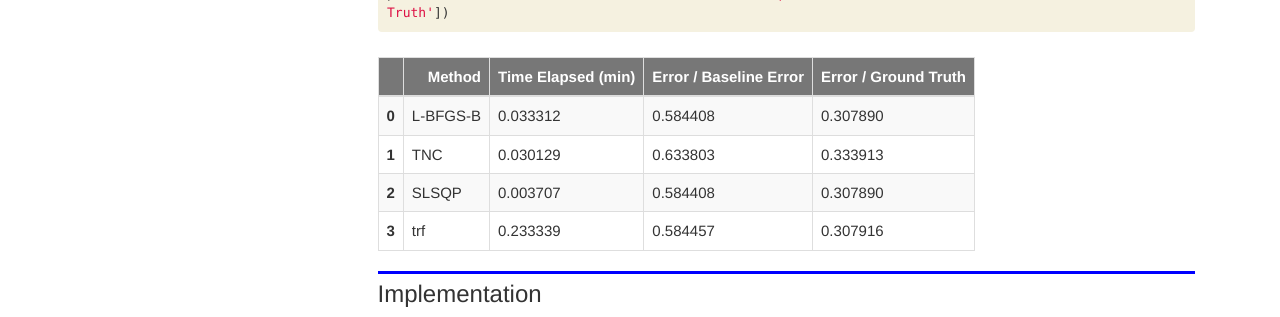
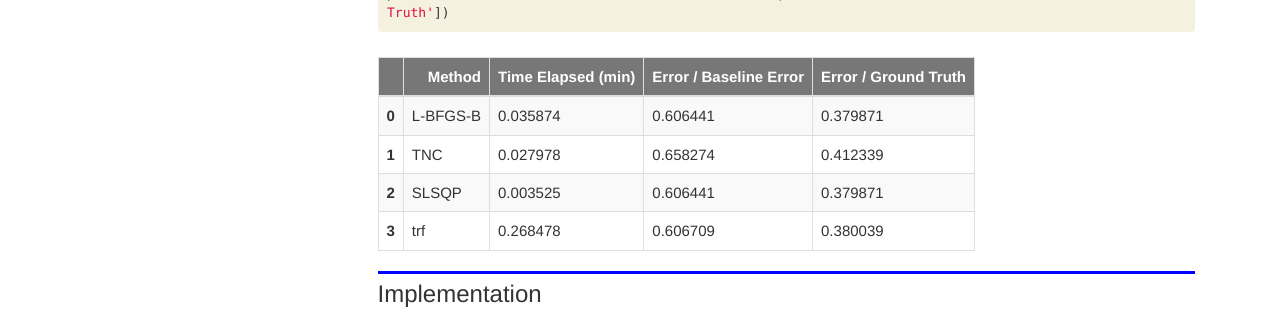
Before and after one commit to MannLabs/alphapept, a Jekyll site: the page built from docs/quantification.html, in a window 1280 px wide and 900 px high, scrolled down 2755 px. Shown: the part 153-470 px from the top of the window. Built offline with Jekyll 4.4.1, drawn with Linux system fonts in a browser that asks for light colours; nearby versions of some CDN libraries; comment, search, counter and statistics services are not loaded; some of the changed text lies outside the part shown.

Commit message:
FIX docs update

```diff
--- a/docs/_data/sidebars/home_sidebar.yml
+++ b/docs/_data/sidebars/home_sidebar.yml
@@ -9,9 +9,6 @@ entries:
     - output: web,pdf
       title: Overview
       url: /
-    - output: web,pdf
-      title: AlphaPept
-      url: /.~index
     - output: web,pdf
       title: Settings
       url: /settings
--- a/docs/feature_finding.html
+++ b/docs/feature_finding.html
@@ -2199,7 +2199,7 @@ A minimum is returned if the ratio of lower of the surrounding maxima to the min
 
 
 <div class="output_markdown rendered_html output_subarea ">
-<h4 id="extract_bruker" class="doc_header"><code>extract_bruker</code><a href="https://github.com/mannlabs/alphapept/tree/master/alphapept/feature_finding.py#L1329" class="source_link" style="float:right">[source]</a></h4><blockquote><p><code>extract_bruker</code>(<strong><code>file</code></strong>, <strong><code>ff_dir</code></strong>=<em><code>'./ext/bruker/FF/'</code></em>, <strong><code>config</code></strong>=<em><code>'default.config'</code></em>)</p>
+<h4 id="extract_bruker" class="doc_header"><code>extract_bruker</code><a href="https://github.com/mannlabs/alphapept/tree/master/alphapept/feature_finding.py#L1329" class="source_link" style="float:right">[source]</a></h4><blockquote><p><code>extract_bruker</code>(<strong><code>file</code></strong>, <strong><code>ff_dir</code></strong>=<em><code>'ext/bruker/FF/'</code></em>, <strong><code>config</code></strong>=<em><code>'default.config'</code></em>)</p>
 </blockquote>
 <p>Call Bruker Feautre Finder via subprocess</p>
 
--- a/docs/quantification.html
+++ b/docs/quantification.html
@@ -314,30 +314,30 @@ We employ different solvers to recover the normalization parameters.</p>
     <tr>
       <th>0</th>
       <td>L-BFGS-B</td>
-      <td>0.033312</td>
-      <td>0.584408</td>
-      <td>0.307890</td>
+      <td>0.035874</td>
+      <td>0.606441</td>
+      <td>0.379871</td>
     </tr>
     <tr>
       <th>1</th>
       <td>TNC</td>
-      <td>0.030129</td>
-      <td>0.633803</td>
-      <td>0.333913</td>
+      <td>0.027978</td>
+      <td>0.658274</td>
+      <td>0.412339</td>
     </tr>
     <tr>
       <th>2</th>
       <td>SLSQP</td>
-      <td>0.003707</td>
-      <td>0.584408</td>
-      <td>0.307890</td>
+      <td>0.003525</td>
+      <td>0.606441</td>
+      <td>0.379871</td>
     </tr>
     <tr>
       <th>3</th>
       <td>trf</td>
-      <td>0.233339</td>
-      <td>0.584457</td>
-      <td>0.307916</td>
+      <td>0.268478</td>
+      <td>0.606709</td>
+      <td>0.380039</td>
     </tr>
   </tbody>
 </table>
@@ -1070,7 +1070,7 @@ We employ different solvers to recover the normalization parameters.</p>
 
 
 <div class="output_markdown rendered_html output_subarea ">
-<h4 id="protein_profile" class="doc_header"><code>protein_profile</code><a href="https://github.com/mannlabs/alphapept/tree/master/alphapept/quantification.py#L321" class="source_link" style="float:right">[source]</a></h4><blockquote><p><code>protein_profile</code>(<strong><code>df</code></strong>, <strong><code>experiments</code></strong>, <strong><code>field_</code></strong>, <strong><code>protein</code></strong>)</p>
+<h4 id="protein_profile" class="doc_header"><code>protein_profile</code><a href="https://github.com/mannlabs/alphapept/tree/master/alphapept/quantification.py#L324" class="source_link" style="float:right">[source]</a></h4><blockquote><p><code>protein_profile</code>(<strong><code>df</code></strong>, <strong><code>experiments</code></strong>, <strong><code>field_</code></strong>, <strong><code>protein</code></strong>)</p>
 </blockquote>
 <p>Calculate the protein profile for a a df based on a dateframe</p>
 
@@ -1095,7 +1095,7 @@ We employ different solvers to recover the normalization parameters.</p>
 
 
 <div class="output_markdown rendered_html output_subarea ">
-<h4 id="protein_profile_parallel" class="doc_header"><code>protein_profile_parallel</code><a href="https://github.com/mannlabs/alphapept/tree/master/alphapept/quantification.py#L358" class="source_link" style="float:right">[source]</a></h4><blockquote><p><code>protein_profile_parallel</code>(<strong><code>settings</code></strong>, <strong><code>df</code></strong>, <strong><code>callback</code></strong>=<em><code>None</code></em>)</p>
+<h4 id="protein_profile_parallel" class="doc_header"><code>protein_profile_parallel</code><a href="https://github.com/mannlabs/alphapept/tree/master/alphapept/quantification.py#L361" class="source_link" style="float:right">[source]</a></h4><blockquote><p><code>protein_profile_parallel</code>(<strong><code>settings</code></strong>, <strong><code>df</code></strong>, <strong><code>callback</code></strong>=<em><code>None</code></em>)</p>
 </blockquote>
 
 </div>
--- a/docs/sidebar.json
+++ b/docs/sidebar.json
@@ -1,7 +1,6 @@
 {
   "alphapept": {
     "Overview": "/",
-    "AlphaPept": "/.~index",
     "Settings": "/settings",
     "Chem": "/chem",
     "Input / Output": "/io",
```
Also changed, not shown: other parts of docs/quantification.html (+6 -6 lines), docs/index.html (+9 -6 lines), docs/io.html (+11 -11 lines).
